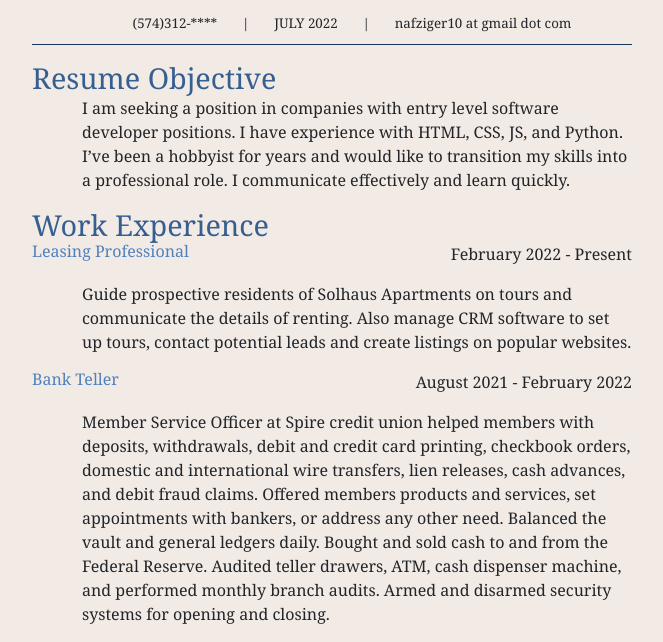
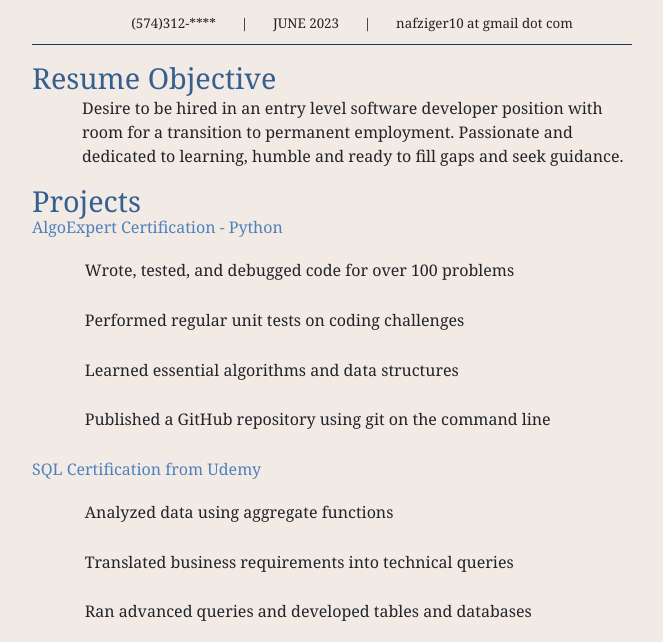
Before and after one commit to JDNafz/JDNafz, a plain HTML site: page Resume/index.html in a window 1280 px wide. Shown: the part 143-785 px from the top of the page, without its empty margins (308-971 px from the left). Drawn offline with nearby package versions, Linux system fonts and the light colour scheme.

Commit message:
starting changes up, not sure if pushes are working

```diff
--- a/Resume/index.html
+++ b/Resume/index.html
@@ -14,15 +14,38 @@
             <ul class ="contact">
                 <li>(574)312-****</li>
                 <li>|</li>
-                <li>JULY 2022</li>
+                <li>JUNE 2023</li>
                 <li>|</li>
                 <li>nafziger10 at gmail dot com</li>
             </ul>
         </header>
         <section>
             <h2>Resume Objective</h2>
-            <p>I am seeking a position in companies with entry level software developer positions. I have experience with HTML, CSS, JS, and Python. I’ve been a hobbyist for years and would like to transition my skills into a professional role. I communicate effectively and learn quickly.</p>
+            <p>Desire to be hired in an entry level software developer position with room for a transition to permanent employment. Passionate and dedicated to learning, humble and ready to fill gaps and seek guidance.</p>
         </section>
+
+        <section>
+            <h2>Projects</h2>
+            <div class="row">
+                <h3 class="col">AlgoExpert Certification - Python</h3>
+            </div>
+            <ul class="bulleted">
+                <li>Wrote, tested, and debugged code for over 100 problems</li>
+                <li>Performed regular unit tests on coding challenges</li>
+                <li>Learned essential algorithms and data structures</li>
+                <li>Published a GitHub repository using git on the command line</li>
+            </ul>
+            <div class="row">
+                <h3 class="col">SQL Certification from Udemy</h3>
+            </div>
+            <ul class="bulleted">
+                <li>Analyzed data using aggregate functions</li>
+                <li>Translated business requirements into technical queries</li>
+                <li>Ran advanced queries and developed tables and databases</li>
+                <li>Created Python wrappers for SQL</li>
+            </ul>
+        </section>
+
         <section class="">
             <h2>Work Experience</h2>
             <div class="row">
--- a/Resume/styles.css
+++ b/Resume/styles.css
@@ -40,6 +40,9 @@ ul.contact {
     font-size:smaller;
     font-style: bold;
 }
+ul.bulleted {
+    list-style-type: square
+}
 
  li {
     display: inline-block;
```
Also changed, not shown: 1 other file.
